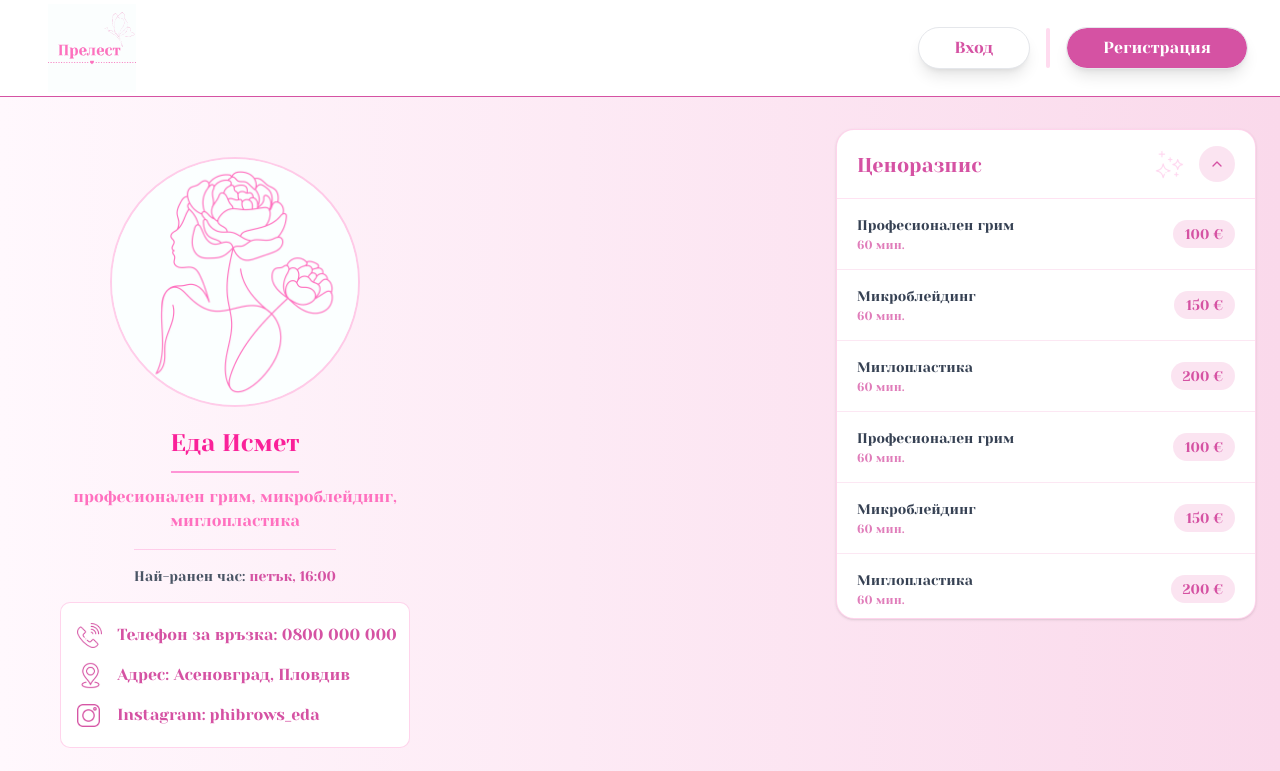
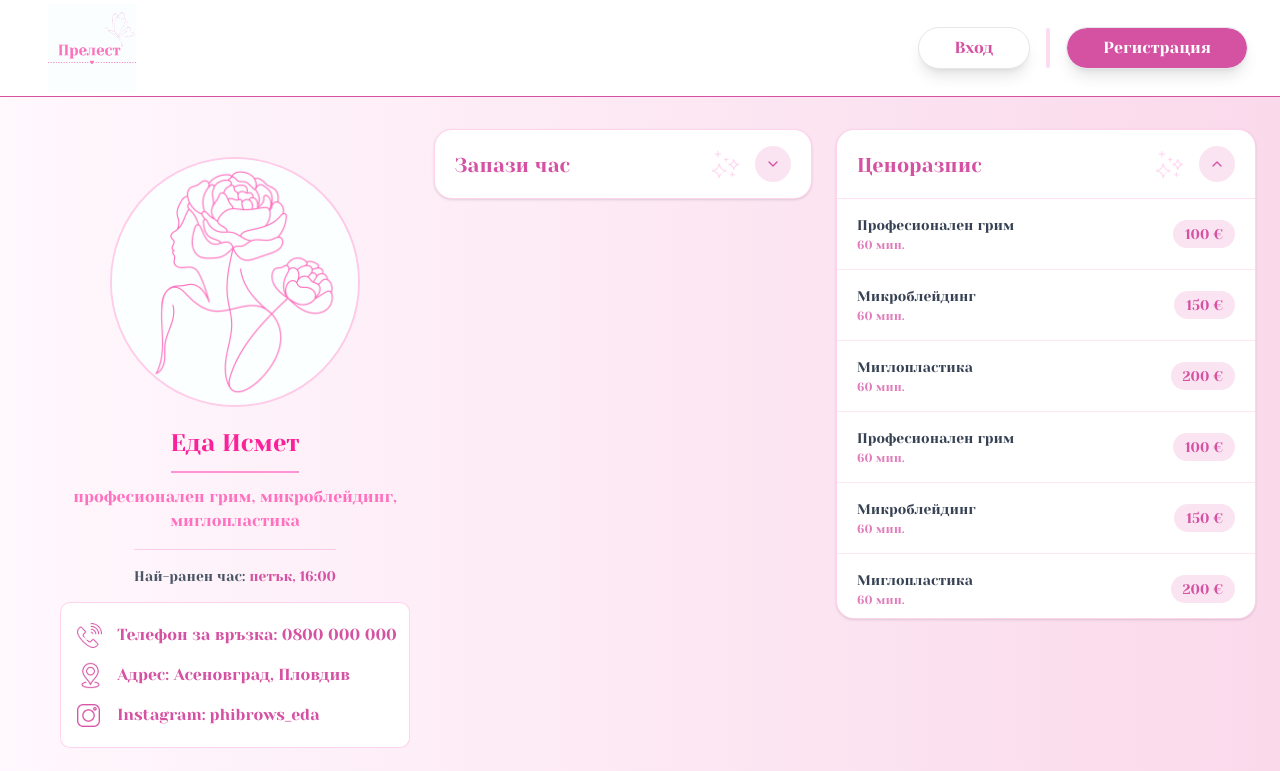
Before and after one commit to burcinismail8/prelest-fe, a Next.js app: page /1 in a window 1280 px wide. Shown: the top 771 px of the page. Built offline with nearby package versions, Linux system fonts and the light colour scheme; grey boxes are pictures that could not be loaded.

Commit message:
Add BookingSection component to SpecialistProfilePage; implement collapsible details for booking options and enhance layout with improved styling and interactivity.

```diff
--- a/app/[specId]/page.tsx
+++ b/app/[specId]/page.tsx
@@ -16,7 +16,7 @@ const SpecialistProfilePage = () => {
       <div className="mt-8 flex flex-col justify-between pb-8 min-w-0 px-4 md:px-0 md:pr-6">
         <div className="flex w-full flex-col gap-6 lg:flex-row">
           <div className="min-w-0 flex-1 lg:flex-[1.7]">
-            {/* <BookingSection /> */}
+            <BookingSection />
           </div>
           <div className="w-full lg:w-[360px] xl:w-[420px]">
             <PriceList />
--- a/app/components/specialistPage/BookingSection.tsx
+++ b/app/components/specialistPage/BookingSection.tsx
@@ -1,7 +1,37 @@
+import { ChevronDownIcon } from "lucide-react";
 import React from "react";
+import Image from "next/image";
 
 const BookingSection = () => {
-  return <div>BookingSection</div>;
+  const [isOpen, setIsOpen] = React.useState(false);
+  return (
+    <details
+      open={isOpen}
+      onToggle={(event) => setIsOpen(event.currentTarget.open === true)}
+      className="group mb-6 w-full overflow-hidden rounded-2xl border border-[#FF70BF]/30 bg-white shadow-sm"
+    >
+      <summary className="relative flex cursor-pointer list-none items-center justify-between gap-4 px-4 py-4 transition hover:bg-[#FFF8FD] sm:px-5 [&::-webkit-details-marker]:hidden">
+        <div className="min-w-0">
+          <h3 className="mt-1 text-xl text-[#D552A3]">Запази час</h3>
+          {/* <p className="mt-1 text-sm text-gray-500">
+        {services.length} услуги с ориентировъчни цени
+      </p> */}
+        </div>
+        <div className="flex shrink-0 items-center gap-3">
+          <Image
+            src="/icons/shine-stars.svg"
+            alt="sparkles"
+            width={35}
+            height={35}
+            className="opacity-80"
+          />
+          <span className="flex size-9 items-center justify-center rounded-full bg-[#FAD9EB]/70 text-lg text-[#D552A3] transition group-open:rotate-180">
+            <ChevronDownIcon className="w-4 h-4" />
+          </span>
+        </div>
+      </summary>
+    </details>
+  );
 };
 
 export default BookingSection;
```
